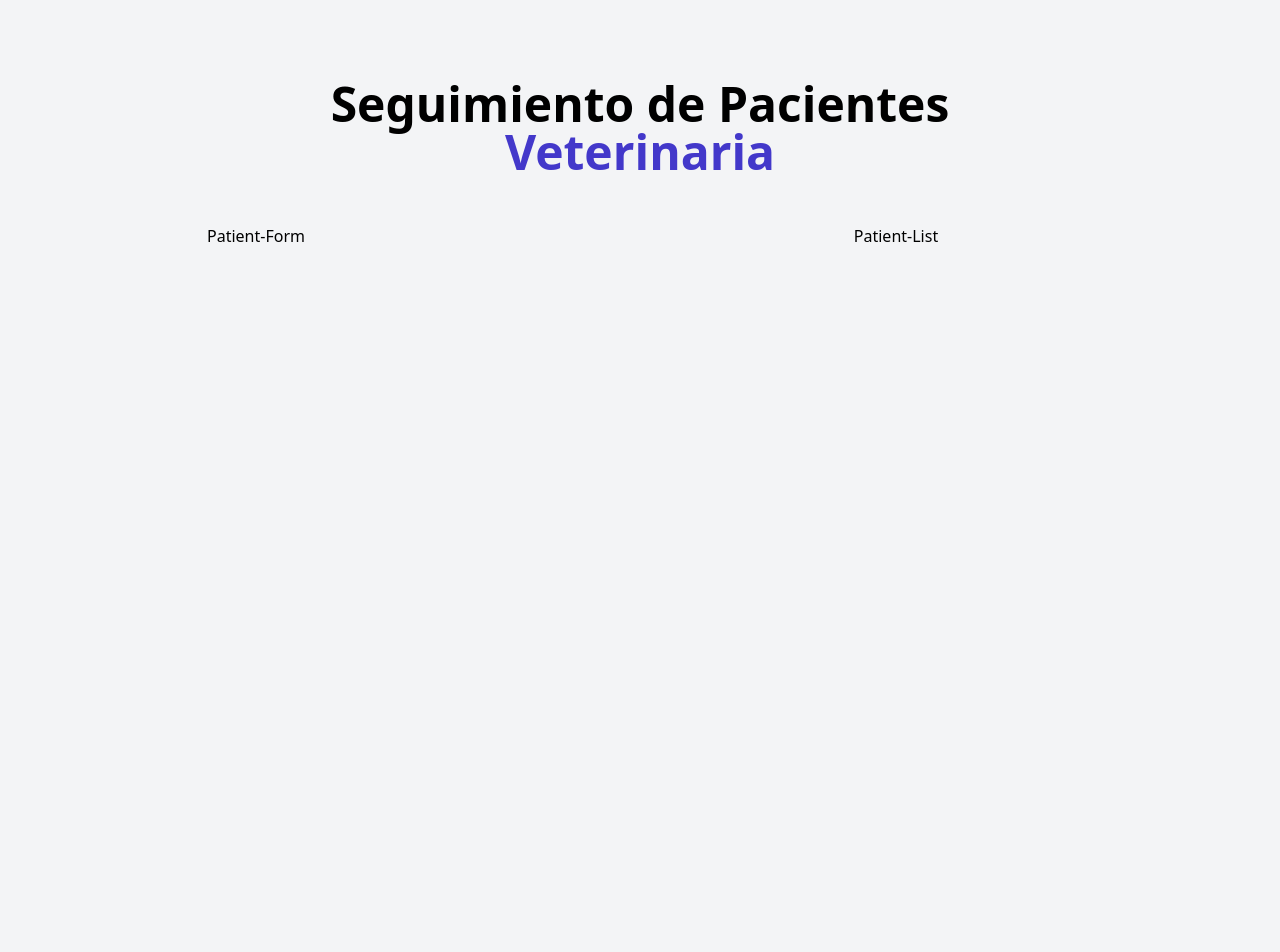
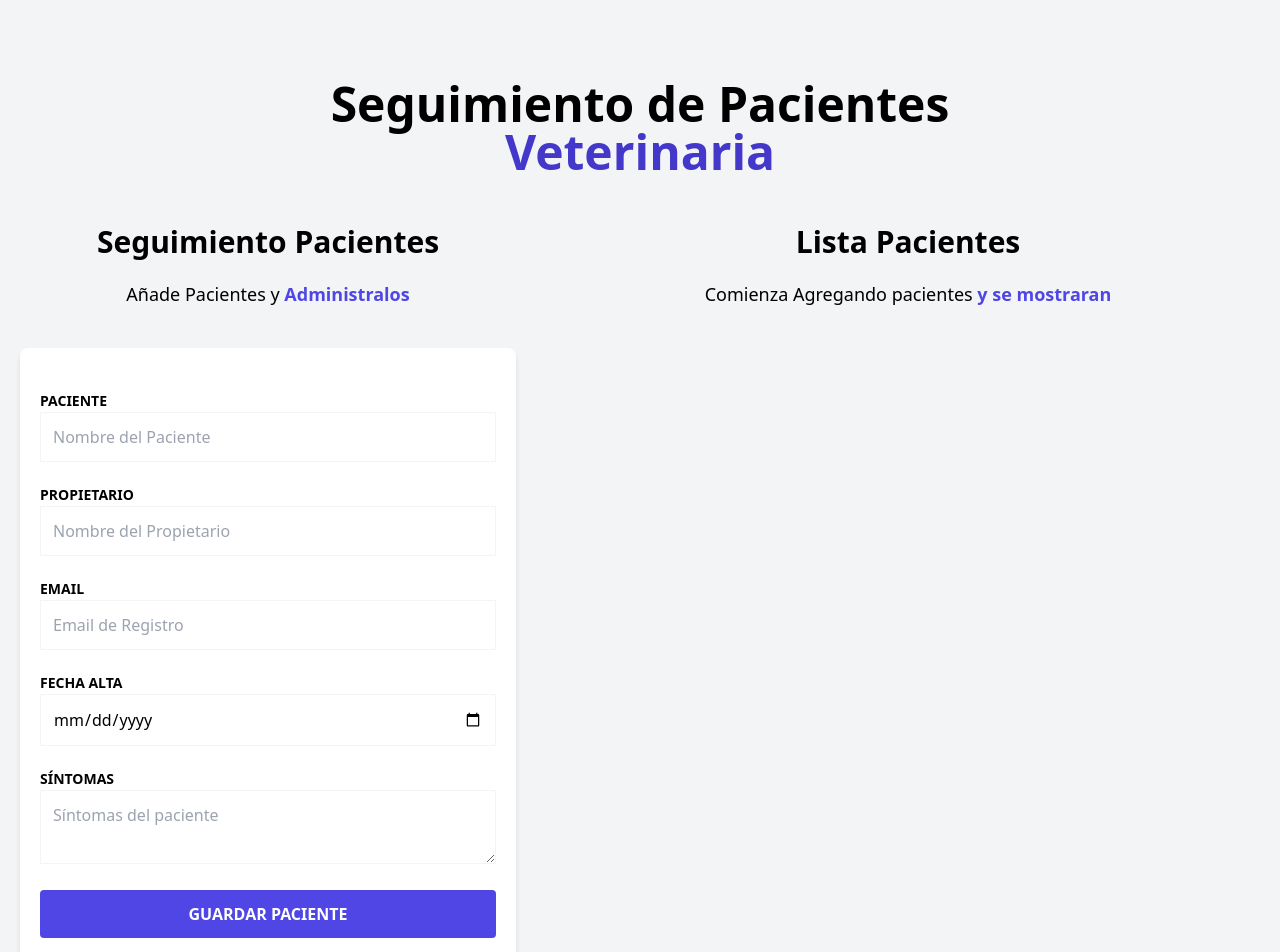
Before and after one commit to Franklin-Gomez/Pacientes-zustand, a React (Vite) app: page / in a window 1280 px wide. Shown: the top 952 px of the page. Built offline with nearby package versions, Linux system fonts and the light colour scheme.

Commit message:
add form html

```diff
--- a/src/Components/PatientForm.tsx
+++ b/src/Components/PatientForm.tsx
@@ -1,8 +1,82 @@
 
 export default function PatientForm() {
     return (
-        <div className="md:w-1/2 lg:w-2/5">
-            <h1 className="text-center"> Patient-Form</h1>
+        <div className="md:w-1/2 lg:w-2/5 mx-5">
+            <h2 className="font-black text-3xl text-center">Seguimiento Pacientes</h2>
+
+            <p className="text-lg mt-5 text-center mb-10">
+                Añade Pacientes y {''}
+                <span className="text-indigo-600 font-bold">Administralos</span>
+            </p>
+
+            <form
+                className="bg-white shadow-md rounded-lg py-10 px-5 mb-10"
+                noValidate
+            >
+                <div className="mb-5">
+                    <label htmlFor="name" className="text-sm uppercase font-bold">
+                        Paciente
+                    </label>
+                    <input
+                        id="name"
+                        className="w-full p-3  border border-gray-100"
+                        type="text"
+                        placeholder="Nombre del Paciente"
+                    />
+                </div>
+
+                <div className="mb-5">
+                    <label htmlFor="caretaker" className="text-sm uppercase font-bold">
+                        Propietario
+                    </label>
+                    <input
+                        id="caretaker"
+                        className="w-full p-3  border border-gray-100"
+                        type="text"
+                        placeholder="Nombre del Propietario"
+                    />
+                </div>
+
+                <div className="mb-5">
+                    <label htmlFor="email" className="text-sm uppercase font-bold">
+                        Email
+                    </label>
+                    <input
+                        id="email"
+                        className="w-full p-3  border border-gray-100"
+                        type="email"
+                        placeholder="Email de Registro"
+                    />
+                </div>
+
+                <div className="mb-5">
+                    <label htmlFor="date" className="text-sm uppercase font-bold">
+                        Fecha Alta
+                    </label>
+                    <input
+                        id="date"
+                        className="w-full p-3  border border-gray-100"
+                        type="date"
+                    />
+                </div>
+
+                <div className="mb-5">
+                    <label htmlFor="symptoms" className="text-sm uppercase font-bold">
+                    Síntomas
+                    </label>
+                    <textarea
+                        id="symptoms"
+                        className="w-full p-3  border border-gray-100"
+                        placeholder="Síntomas del paciente"
+                    ></textarea>
+                </div>
+
+                <input
+                    type="submit"
+                    className="bg-indigo-600 w-full p-3 text-white uppercase font-bold hover:bg-indigo-700 cursor-pointer transition-colors rounded "
+                    value='Guardar Paciente'
+                />
+            </form>
         </div>
-    )
+      )
 }
--- a/src/Components/PatientList.tsx
+++ b/src/Components/PatientList.tsx
@@ -2,7 +2,12 @@
 export default function PatientList() {
     return (
         <div className="md:w-1/2 lg:w-3/5 md:h-screen overflow-scroll">
-            <h1 className="text-center"> Patient-List</h1>
+            <h2 className="font-black text-3xl text-center">Lista Pacientes</h2>
+
+            <p className="text-lg mt-5 text-center mb-10">
+                Comienza Agregando pacientes  {''}
+                <span className="text-indigo-600 font-bold">y se mostraran</span>
+            </p>
         </div>
     )
 }
```
